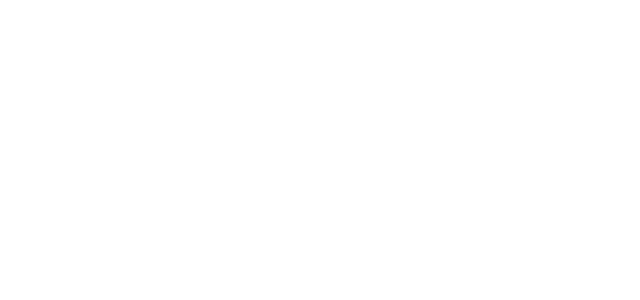
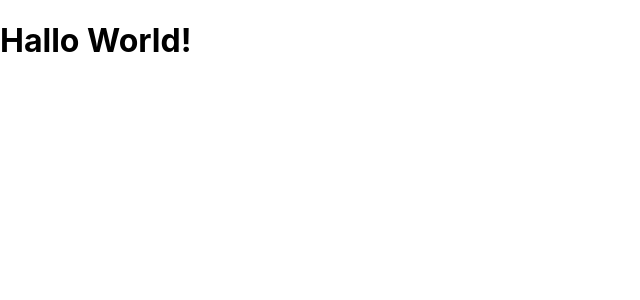
Before and after one commit to demo-dumbways/ebook-code-results-stage-2, a React (Create React App) app: page / in a window 1280 px wide. Shown: the top 300 px of the page, without its empty margins (0-640 px from the left). Built offline with nearby package versions, Linux system fonts and the light colour scheme.

Commit message:
1 frontend reactjs fundamental

```diff
--- a/src/App.js
+++ b/src/App.js
@@ -1,5 +1,9 @@
 function App() {
-  return <></>;
+  return (
+    <div>
+      <h1>Hallo World!</h1>
+    </div>
+  );
 }
 
 export default App;
```
